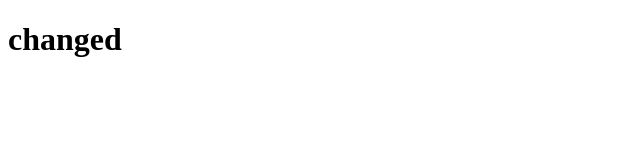
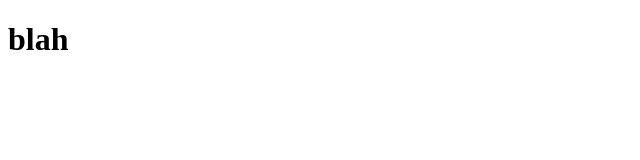
Before and after one commit to vegantod/portfolio, a plain HTML site: page index.html in a window 1280 px wide. Shown: the whole page, without its empty margins (0-640 px from the left). Drawn offline with Linux system fonts and the light colour scheme.

Commit message:
update index

```diff
--- a/index.html
+++ b/index.html
@@ -5,6 +5,6 @@
     <title></title>
   </head>
   <body>
-    <h1>changed</h1>
+    <h1>blah</h1>
   </body>
 </html>
```
